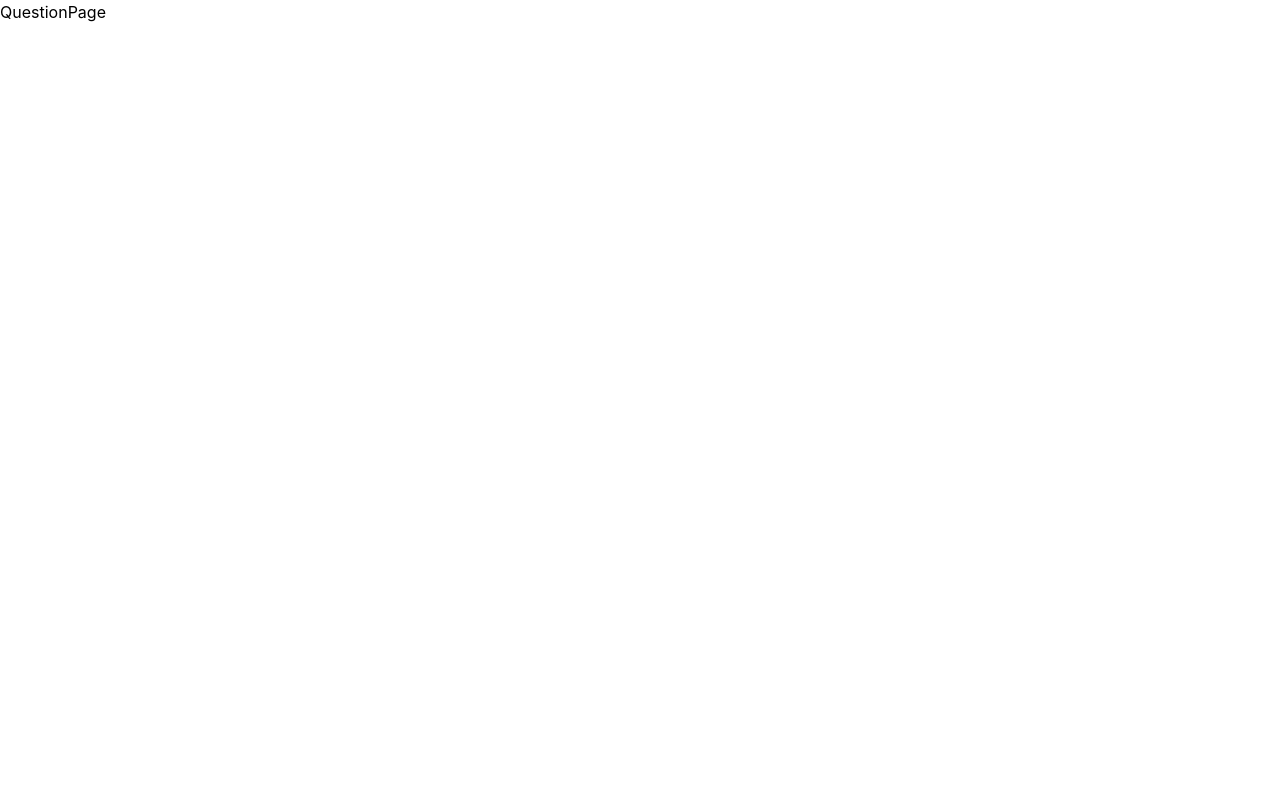
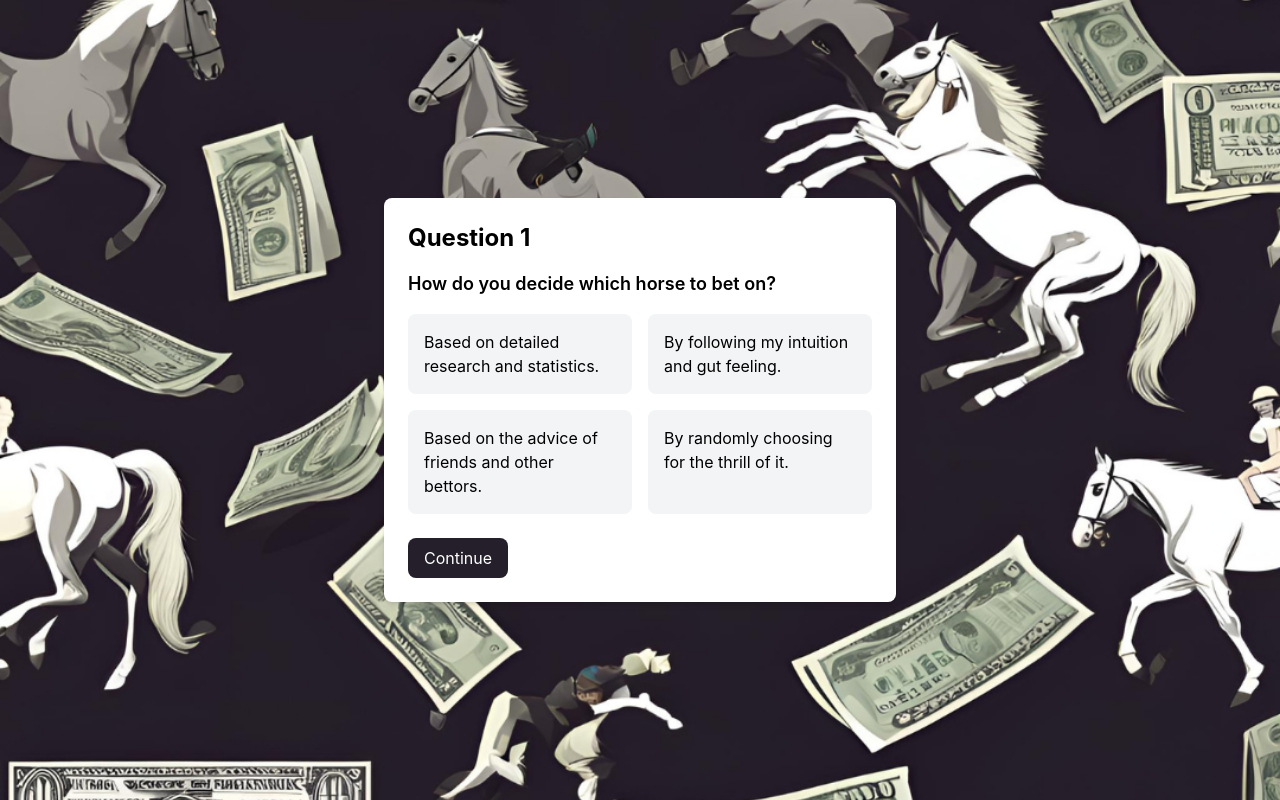
Before and after one commit to kin-hero/personality-keiba, a React (Vite) app: page /questions/0 in a window 1280 px wide. Built offline with nearby package versions, Linux system fonts and the light colour scheme.

Commit message:
question page

```diff
--- a/src/pages/HomePage.jsx
+++ b/src/pages/HomePage.jsx
@@ -6,15 +6,15 @@ import { Link } from "react-router-dom";
 const HomePage = () => {
   return (
     <div className="flex flex-col items-center justify-center min-h-screen bg-custom overflow-hidden">
-      <div className="bg-white p-8 rounded-lg shadow-md text-center font-sans">
+      <div className="bg-white p-8 rounded-lg shadow-md text-center font-sans mt-4">
         <h1 className="text-4xl font-heading font-bold mb-4 ">Discover Your Horse Betting Personality</h1>
-        <Link to={"/questions/1"}>
+        <Link to={"/questions/0"}>
           <button className="bg-button-color text-white font-bold px-6 py-2 rounded-lg hover:bg-button-color-hover transition-colors duration-300">
             Start Now!
           </button>
         </Link>
       </div>
-      <div className="bg-container-color mt-4 p-4 rounded-lg shadow-md text-center">
+      <div className="bg-container-color my-6 p-4 rounded-lg shadow-md text-center">
         <PersonalityPane />
       </div>
     </div>
--- a/src/pages/QuestionPage.jsx
+++ b/src/pages/QuestionPage.jsx
@@ -1,7 +1,91 @@
-import React from "react";
+import React, { useEffect, useState } from "react";
+import { useNavigate, useParams } from "react-router-dom";
+import questions from "@constant/questions";
 
 const QuestionPage = () => {
-  return <div>QuestionPage</div>;
+  const { id } = useParams();
+  const navigate = useNavigate();
+  const [currentQuestionIndex, setCurrentQuestionIndex] = useState(parseInt(id, 10) || 0);
+  const [selectedOptions, setSelectedOptions] = useState(new Array(questions.length).fill(null));
+
+  useEffect(() => {
+    setCurrentQuestionIndex(parseInt(id, 10) || 0);
+  }, [id]);
+
+  const question = questions[currentQuestionIndex];
+
+  const handleOptionSelect = (optionIndex) => {
+    setSelectedOptions((prevSelectedOptions) => {
+      const updatedSelectedOptions = [...prevSelectedOptions];
+      updatedSelectedOptions[currentQuestionIndex] = optionIndex;
+      return updatedSelectedOptions;
+    });
+  };
+
+  const getMostSelectedOption = () => {
+    const optionCounts = selectedOptions.reduce((acc, optionIndex) => {
+      if (optionIndex !== null) {
+        acc[optionIndex] = (acc[optionIndex] || 0) + 1;
+      }
+      return acc;
+    }, {});
+    let maxOptionIndex = null;
+    let maxCount = 0;
+    for (const [optionIndex, count] of Object.entries(optionCounts)) {
+      if (count > maxCount) {
+        maxOptionIndex = parseInt(optionIndex, 10);
+        maxCount = count;
+      }
+    }
+    return maxOptionIndex;
+  };
+
+  const handleContinue = () => {
+    if (selectedOptions[currentQuestionIndex] === null) {
+      alert("Please select an option before continuing.");
+      return;
+    }
+    const nextQuestionIndex = currentQuestionIndex + 1;
+    if (nextQuestionIndex < questions.length) {
+      setCurrentQuestionIndex(nextQuestionIndex);
+
+      navigate(`/questions/${nextQuestionIndex}`);
+    } else {
+      const mostSelectedOption = getMostSelectedOption();
+      navigate(`/results?mostSelectedOption=${mostSelectedOption}`);
+    }
+  };
+
+  return (
+    <div className="bg-custom min-h-screen flex items-center justify-center">
+      <div className="max-w-lg bg-white rounded-lg shadow-md p-6">
+        <h1 className="text-2xl font-bold mb-4">Question {currentQuestionIndex + 1}</h1>
+        <h2 className="text-lg font-semibold mb-4">{question.question}</h2>
+        <div className="grid grid-cols-2 gap-4">
+          {question.options.map((option, index) => (
+            <div
+              key={index}
+              className={`rounded-lg p-4 cursor-pointer ${
+                selectedOptions[currentQuestionIndex] === index ? "bg-button-color text-white" : "bg-gray-100"
+              } hover:bg-gray-400 transition-colors duration-100`}
+              onClick={() => handleOptionSelect(index)}
+            >
+              <input type="radio" id={`option-${index}`} name="options" value={option} className="sr-only" />
+              <label htmlFor={`option-${index}`} className="block">
+                {option}
+              </label>
+            </div>
+          ))}
+        </div>
+        <button
+          onClick={handleContinue}
+          className="mt-6 bg-button-color hover:bg-button-color-hover text-white px-4 py-2 rounded-lg"
+        >
+          Continue
+        </button>
+      </div>
+    </div>
+  );
 };
 
 export default QuestionPage;
```
